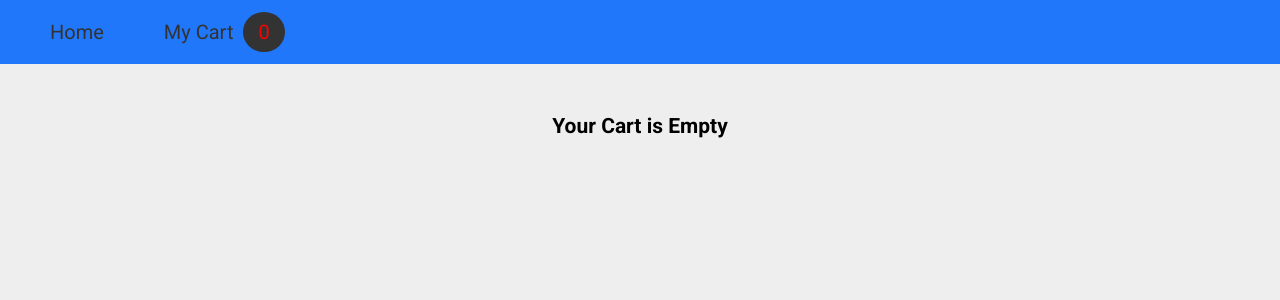
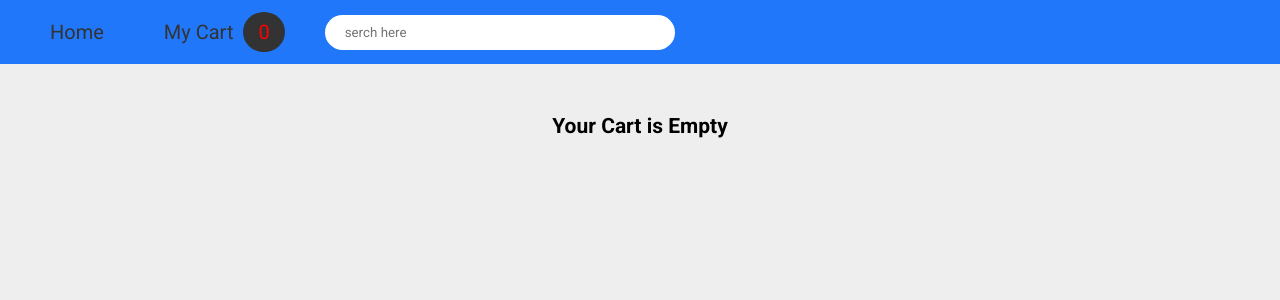
Before and after one commit to BikashKakati/Shopping_Cart_Redux, a React (Vite) app: page /cart in a window 1280 px wide. Shown: the top 300 px of the page. Built offline with nearby package versions, Linux system fonts and the light colour scheme.

Commit message:
Adding search feature
Now we have search feature also

```diff
--- a/src/components/navbar/Navbar.jsx
+++ b/src/components/navbar/Navbar.jsx
@@ -1,19 +1,22 @@
-import {Link, NavLink} from 'react-router-dom';
+import { useDispatch, useSelector } from 'react-redux';
+import { searchQuery } from '../../store/CartSlice';
+
+import { NavLink } from 'react-router-dom';
 import './Navbar.css';
-import {useSelector} from 'react-redux';
 
 const Navbar = () => {
-  const {cartBox} = useSelector((state) => state.cart);
+  const { cartBox, searchProduct } = useSelector((state) => state.cart);
+  const dispatch = useDispatch();
+
   return (
-    <>
     <nav className="primary-navbar">
-        <ul className="nav-list">
-            <NavLink to="/" className="nav-links"><li>Home</li></NavLink>
-            <NavLink to="/cart" className="nav-links"><li>My Cart<span style={!!cartBox.length? {color:"white"} : {color:"red"}} className="item-counter">{cartBox.length}</span></li></NavLink>
-        </ul>
+      <ul className="nav-list">
+        <NavLink to="/" className="nav-links"><li>Home</li></NavLink>
+        <NavLink to="/cart" className="nav-links"><li>My Cart<span style={!!cartBox.length ? { color: "white" } : { color: "red" }} className="item-counter">{cartBox.length}</span></li></NavLink>
+        <input type="text" className="search-area" placeholder="serch here" value={searchProduct} onChange={(e) => { dispatch(searchQuery(e.target.value)) }} />
+      </ul>
 
     </nav>
-    </>
   )
 }
 
--- a/src/store/CartSlice.js
+++ b/src/store/CartSlice.js
@@ -6,7 +6,7 @@ const CartSlice = createSlice({
     name: "cart",
     initialState: {
         cartBox: storageData,
-        amount: 0,
+        searchProduct: "",
     },
 
     reducers: {
@@ -25,10 +25,13 @@ const CartSlice = createSlice({
             state.cartBox = state.cartBox.filter((card) => card.id !== action.payload);
             localStorage.setItem("shoppingCart", JSON.stringify(state.cartBox));
         },
+        searchQuery: (state, action) =>{
+            state.searchProduct = action.payload;
+        }
     },
 
 
 });
 
-export const { add, remove } = CartSlice.actions;
+export const { add, remove, searchQuery } = CartSlice.actions;
 export default CartSlice.reducer;
```
